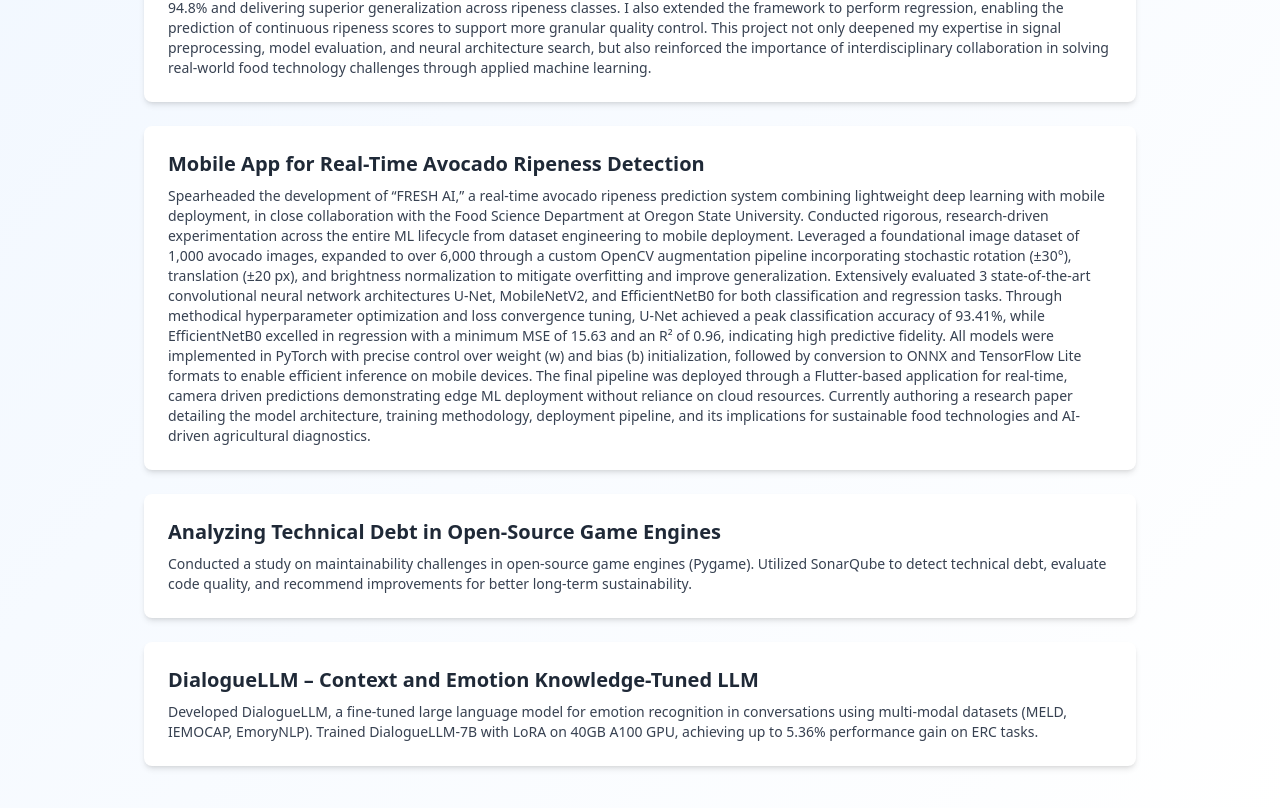
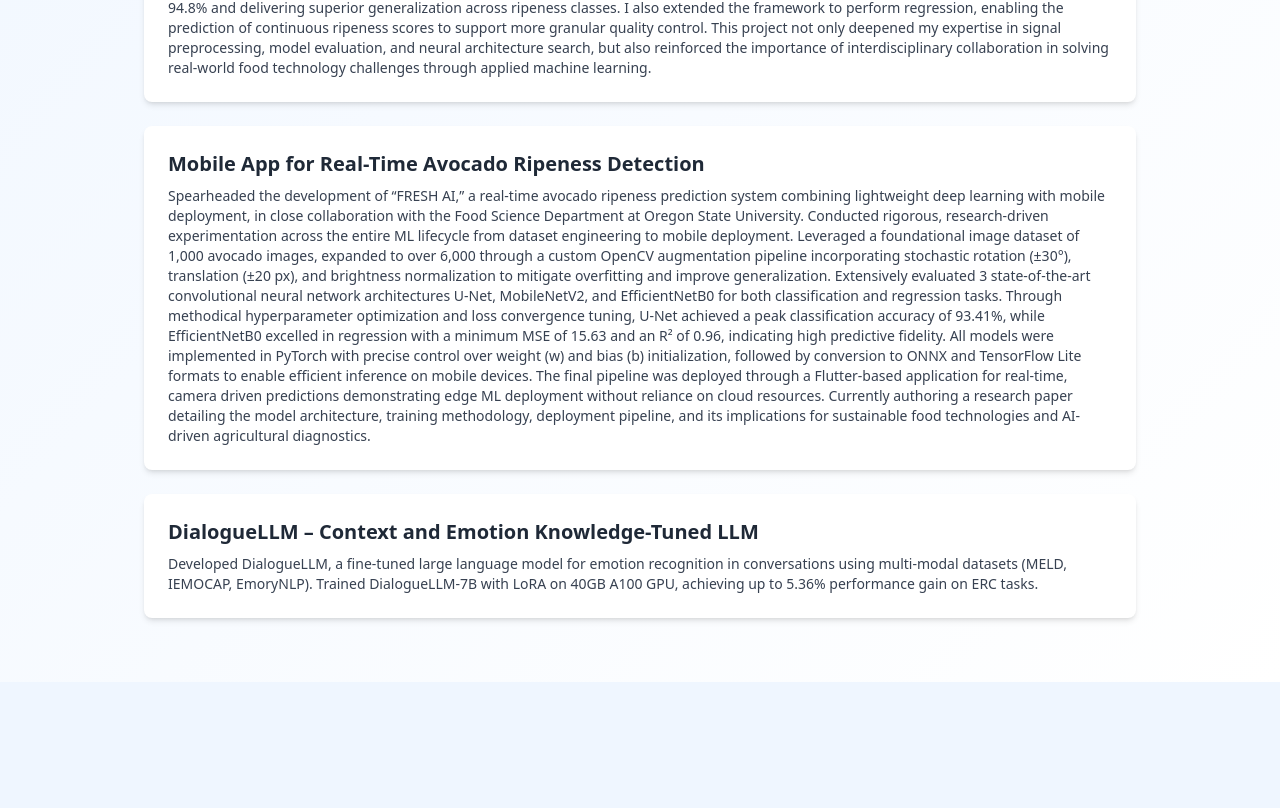
Before and after one commit to rujulamore/rujulamore.github.io, a React (Vite) app: page /projects in a window 1280 px wide. Shown: the part 650-1458 px from the top of the page. After the commit the page ends 1332 px from the top, so only its background shows below. Built offline with nearby package versions, Linux system fonts and the light colour scheme.

Commit message:
Update Projects.jsx

```diff
--- a/src/pages/Projects.jsx
+++ b/src/pages/Projects.jsx
@@ -66,16 +66,6 @@
           </p>
         </div>
 
-        {/* Technical Debt in Game Engines */}
-        <div className="bg-white shadow-md p-6 rounded-lg hover:shadow-xl transition">
-          <h3 className="text-xl font-semibold mb-2">
-            Analyzing Technical Debt in Open-Source Game Engines
-          </h3>
-          <p className="text-gray-700 text-sm">
-            Conducted a study on maintainability challenges in open-source game engines (Pygame). Utilized SonarQube
-            to detect technical debt, evaluate code quality, and recommend improvements for better long-term sustainability.
-          </p>
-        </div>
 
         {/* DialogueLLM */}
         <div className="bg-white shadow-md p-6 rounded-lg hover:shadow-xl transition">
```
